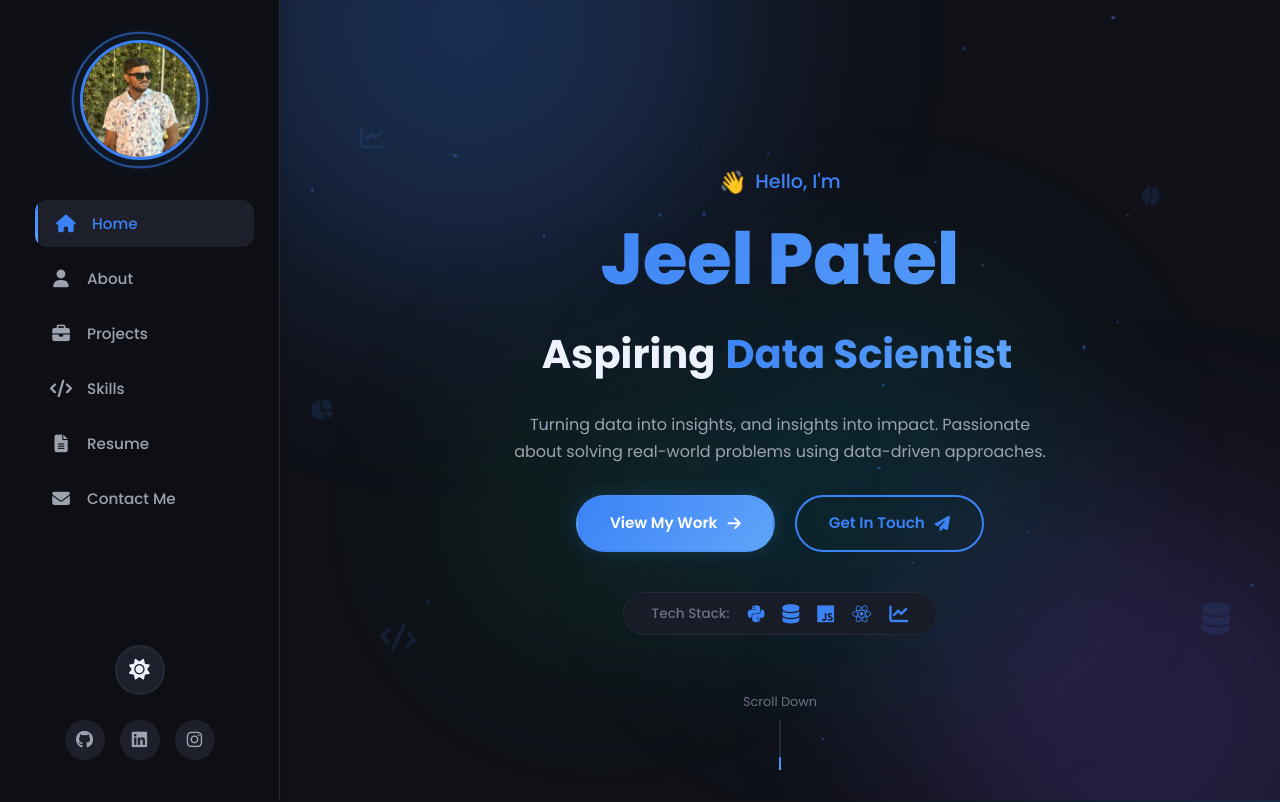
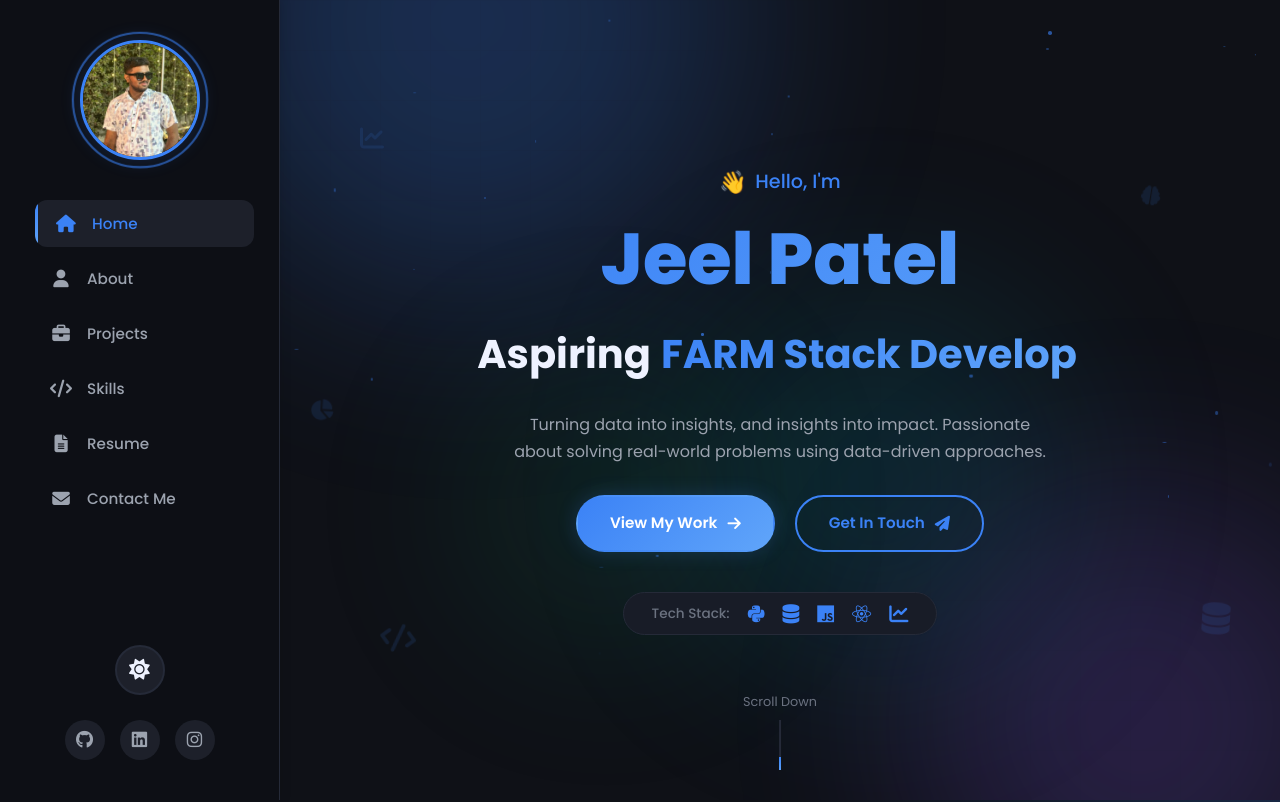
Before and after one commit to jeelptl2005/jeelptlportfolio, a React (Create React App) app in the folder frontend/: page / in a window 1280 px wide. Shown: the top 802 px of the page. Built offline with nearby package versions, Linux system fonts and the light colour scheme.

Commit message:
Update Home.jsx

```diff
--- a/frontend/src/sections/Home.jsx
+++ b/frontend/src/sections/Home.jsx
@@ -6,7 +6,7 @@ export default function Home() {
     const contentRef = useRef(null);
 
     // Typing effect states
-    const roles = ["Data Analyst", "Data Scientist", "ML Engineer", "AI Engineer"];
+    const roles = ["Data Analyst", "FARM Stack Developer", "ML Engineer", "AI Engineer"];
     const [currentRoleIndex, setCurrentRoleIndex] = useState(0);
     const [currentText, setCurrentText] = useState("");
     const [isDeleting, setIsDeleting] = useState(false);
```
